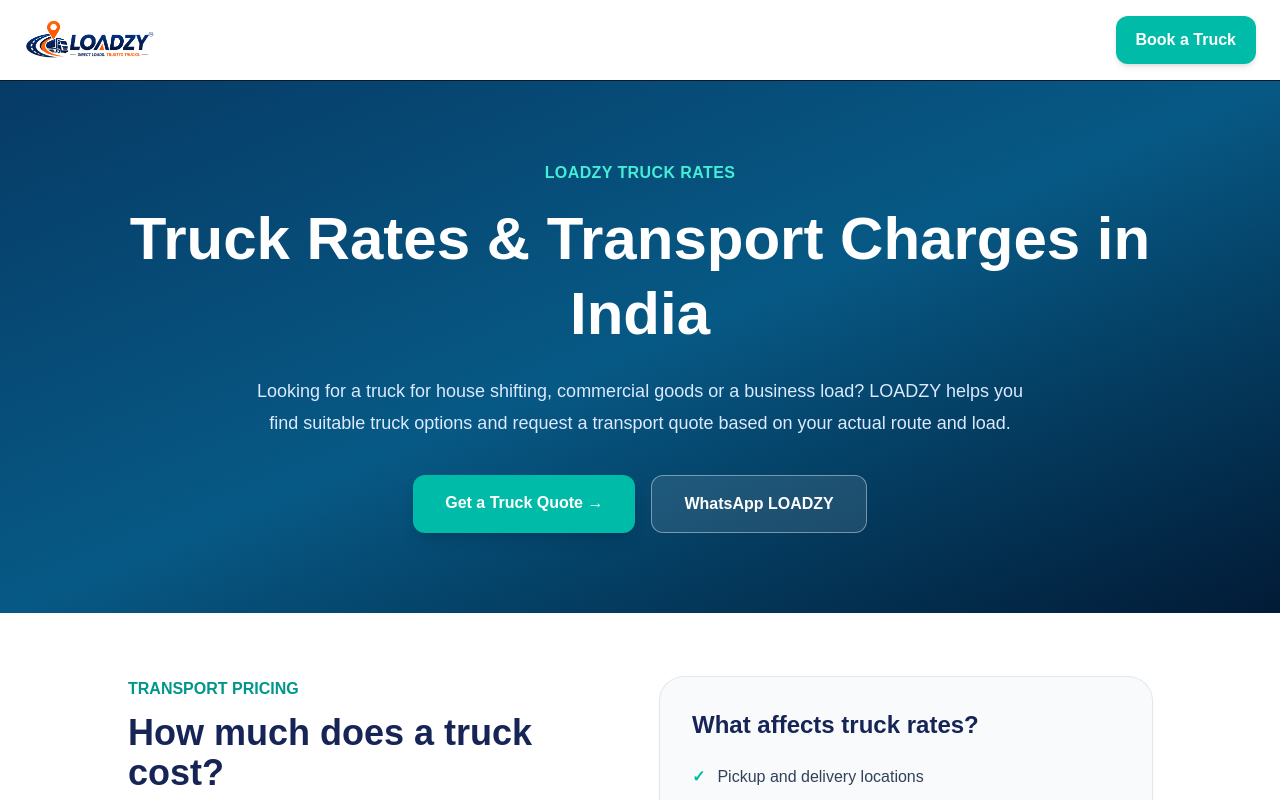
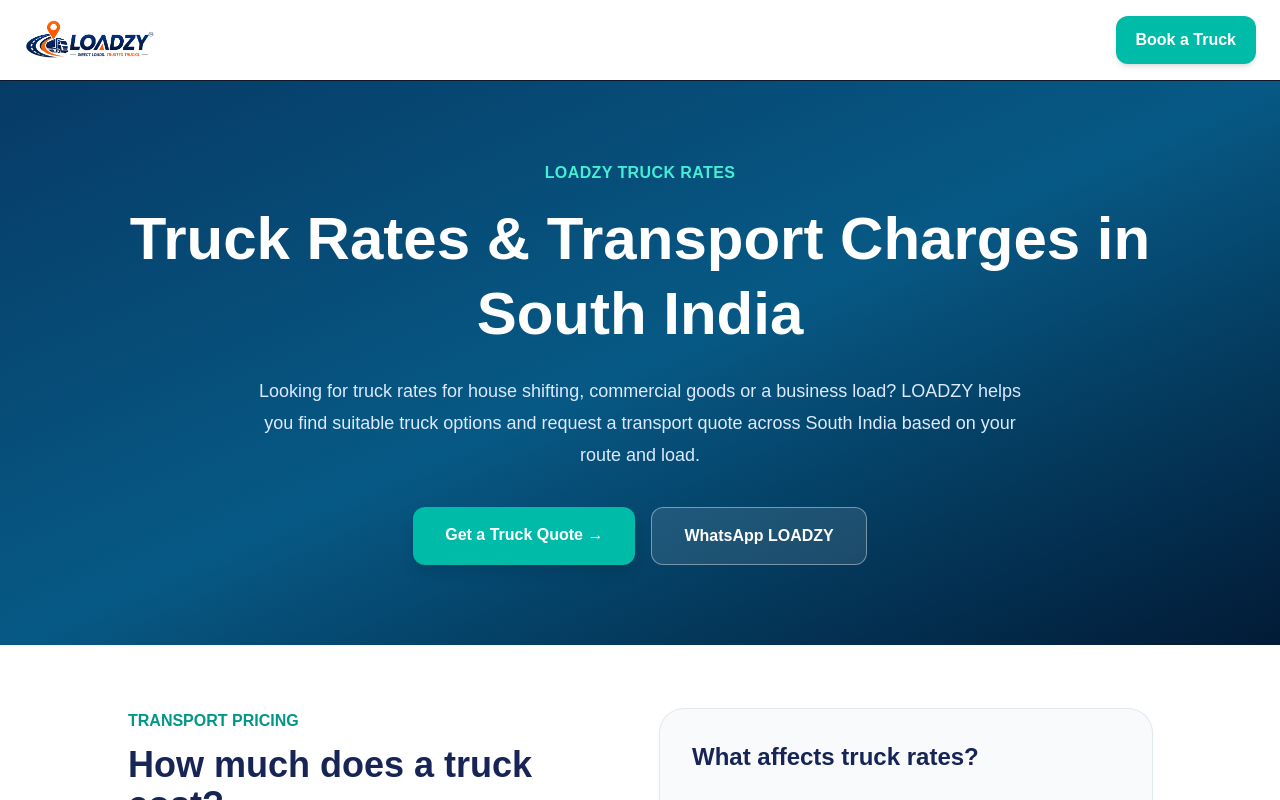
Before and after one commit to haleemablog-del/loadzy, a Next.js app: page /truck-rates in a window 1280 px wide. Shown: the top 800 px of the page. Built offline with nearby package versions, Linux system fonts and the light colour scheme.

Commit message:
Improve truck rates SEO

```diff
--- a/app/truck-rates/page.tsx
+++ b/app/truck-rates/page.tsx
@@ -92,14 +92,14 @@ export default function TruckRatesPage() {
           </div>
 
           <h1 className="mt-4 text-4xl font-black leading-tight md:text-6xl">
-            Truck Rates & Transport Charges in India
-          </h1>
+  Truck Rates & Transport Charges in South India
+</h1>
 
           <p className="mx-auto mt-6 max-w-3xl text-lg leading-8 text-blue-100">
-            Looking for a truck for house shifting, commercial goods or a
-            business load? LOADZY helps you find suitable truck options and
-            request a transport quote based on your actual route and load.
-          </p>
+  Looking for truck rates for house shifting, commercial goods or a
+  business load? LOADZY helps you find suitable truck options and
+  request a transport quote across South India based on your route and load.
+</p>
 
           <div className="mt-9 flex flex-wrap justify-center gap-4">
             <a
```
